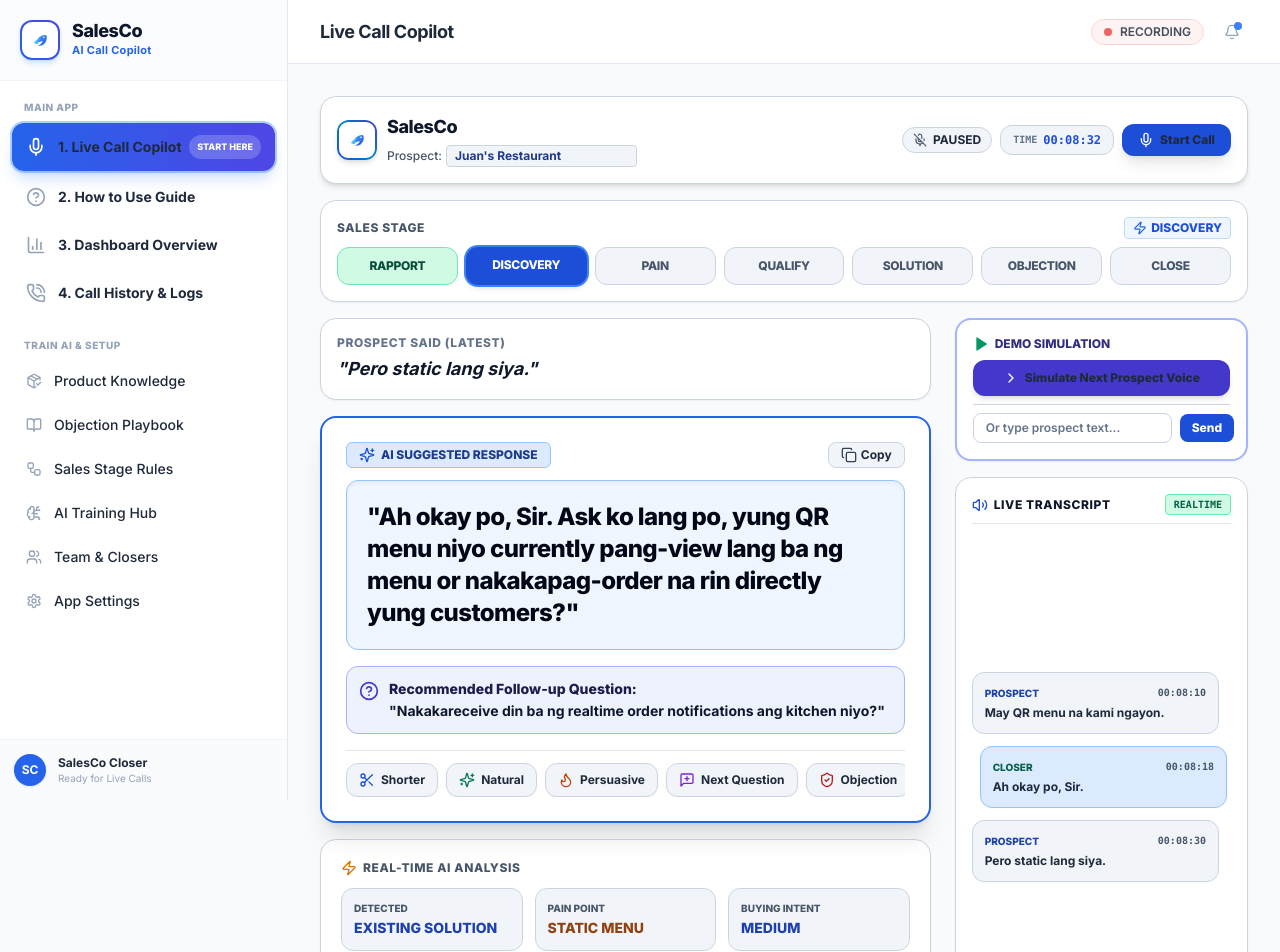
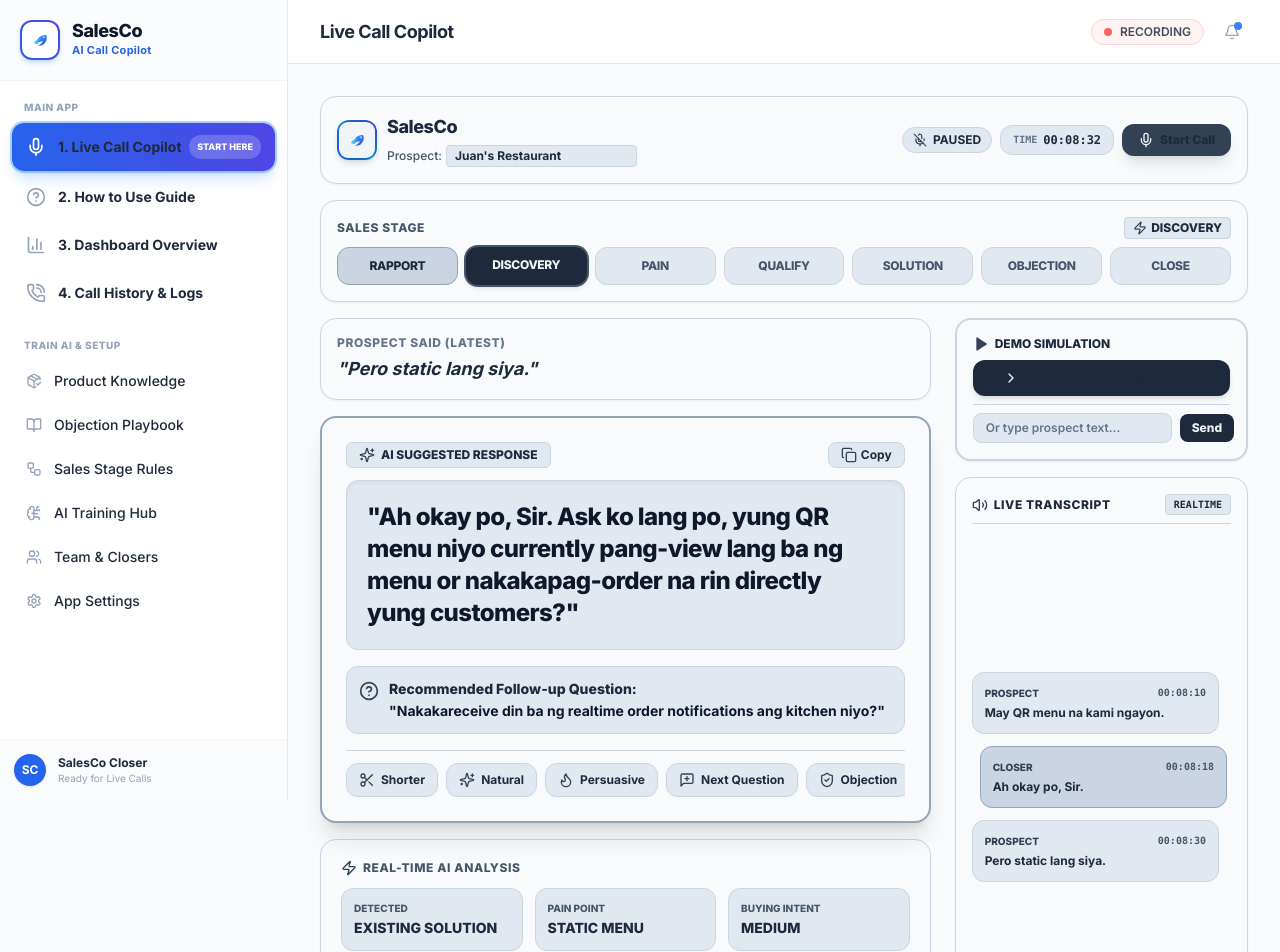
Before and after one commit to edgarxmendoxa74-blip/salesco., a React (Vite) app: page / in a window 1280 px wide. Shown: the top 952 px of the page. Built offline with nearby package versions, Linux system fonts and the light colour scheme.

Commit message:
style: replace all white text fonts with readable slate gray colors

```diff
--- a/src/pages/LiveCopilot.tsx
+++ b/src/pages/LiveCopilot.tsx
@@ -149,25 +149,25 @@ export const LiveCopilot: React.FC<LiveCopilotProps> = ({ onEndCall }) => {
     <div className="space-y-3 sm:space-y-4 max-w-5xl mx-auto pb-16 px-1 sm:px-0">
       <ConsentNoticeModal isOpen={showConsentModal} onConfirm={handleConfirmConsent} onCancel={() => setShowConsentModal(false)} />
 
-      {/* TOP COPILOT HEADER - High Contrast */}
-      <div className="bg-white p-3.5 sm:p-4 rounded-2xl border border-slate-300 shadow-md space-y-3 sm:space-y-0 sm:flex sm:items-center sm:justify-between">
+      {/* TOP COPILOT HEADER */}
+      <div className="bg-slate-50 p-3.5 sm:p-4 rounded-2xl border border-slate-300 shadow-sm space-y-3 sm:space-y-0 sm:flex sm:items-center sm:justify-between">
         <div className="flex items-center justify-between sm:justify-start gap-3">
           <div className="flex items-center gap-2.5">
             <div className="w-10 h-10 rounded-xl bg-gradient-to-tr from-blue-700 via-sky-600 to-indigo-700 p-0.5 shadow-md shrink-0">
-              <div className="w-full h-full bg-white rounded-[9px] flex items-center justify-center p-1">
+              <div className="w-full h-full bg-slate-100 rounded-[9px] flex items-center justify-center p-1">
                 <BlueBirdLogo size={22} />
               </div>
             </div>
             <div>
-              <h1 className="font-black text-base sm:text-lg text-slate-900 tracking-tight leading-none">SalesCo</h1>
+              <h1 className="font-black text-base sm:text-lg text-slate-800 tracking-tight leading-none">SalesCo</h1>
               <div className="flex items-center gap-1 mt-1 text-xs">
                 <span className="text-slate-600 font-medium">Prospect:</span>
                 <input type="text" value={prospectName} onChange={(e) => setProspectName(e.target.value)}
-                  className="bg-slate-100 border border-slate-300 rounded px-2 py-0.5 text-xs text-blue-900 font-bold focus:outline-none focus:border-blue-600 max-w-[130px] sm:max-w-none" />
+                  className="bg-slate-200 border border-slate-300 rounded px-2 py-0.5 text-xs text-slate-800 font-bold focus:outline-none focus:border-slate-500 max-w-[130px] sm:max-w-none" />
               </div>
             </div>
           </div>
-          <div className="px-2.5 py-1 rounded-lg bg-slate-100 border border-slate-300 text-xs font-mono font-bold text-slate-900 sm:hidden">
+          <div className="px-2.5 py-1 rounded-lg bg-slate-200 border border-slate-300 text-xs font-mono font-bold text-slate-800 sm:hidden">
             {formatDuration(seconds)}
           </div>
         </div>
@@ -183,36 +183,36 @@ export const LiveCopilot: React.FC<LiveCopilotProps> = ({ onEndCall }) => {
                 <span className="w-2 h-2 rounded-full bg-emerald-600" /><span>LIVE</span>
               </div>
             ) : (
-              <div className="flex items-center gap-1.5 px-2.5 py-1 rounded-full bg-slate-100 text-slate-600 text-xs font-bold border border-slate-300">
+              <div className="flex items-center gap-1.5 px-2.5 py-1 rounded-full bg-slate-200 text-slate-700 text-xs font-bold border border-slate-300">
                 <MicOff className="w-3.5 h-3.5" /><span>PAUSED</span>
               </div>
             )}
-            <div className="hidden sm:flex px-3 py-1.5 rounded-xl bg-slate-100 border border-slate-300 text-xs font-mono font-bold text-slate-900 items-center gap-1.5">
+            <div className="hidden sm:flex px-3 py-1.5 rounded-xl bg-slate-200 border border-slate-300 text-xs font-mono font-bold text-slate-800 items-center gap-1.5">
               <span className="text-slate-500 text-[10px]">TIME</span>
-              <span className="text-blue-700">{formatDuration(seconds)}</span>
+              <span className="text-slate-800">{formatDuration(seconds)}</span>
             </div>
           </div>
 
           {!isSessionActive ? (
             <button onClick={handleStartSession}
-              className="px-4 py-2 rounded-xl bg-blue-700 hover:bg-blue-800 text-white font-extrabold text-xs shadow-lg flex items-center gap-1.5 transition-all">
-              <Mic className="w-4 h-4 text-white" /><span>Start Call</span>
+              className="px-4 py-2 rounded-xl bg-slate-700 hover:bg-slate-800 text-slate-100 font-extrabold text-xs shadow-lg flex items-center gap-1.5 transition-all">
+              <Mic className="w-4 h-4 text-slate-100" /><span>Start Call</span>
             </button>
           ) : (
             <button onClick={handleFinishCall}
-              className="px-4 py-2 rounded-xl bg-red-600 hover:bg-red-700 text-white font-extrabold text-xs shadow-lg flex items-center gap-1.5 transition-all">
-              <PhoneOff className="w-4 h-4 text-white" /><span>End Call</span>
+              className="px-4 py-2 rounded-xl bg-red-600 hover:bg-red-700 text-slate-100 font-extrabold text-xs shadow-lg flex items-center gap-1.5 transition-all">
+              <PhoneOff className="w-4 h-4 text-slate-100" /><span>End Call</span>
             </button>
           )}
         </div>
       </div>
 
       {/* SALES STAGE BAR */}
-      <div className="bg-white p-3 sm:p-4 rounded-2xl border border-slate-300 shadow-sm overflow-x-auto no-scrollbar">
+      <div className="bg-slate-50 p-3 sm:p-4 rounded-2xl border border-slate-300 shadow-sm overflow-x-auto no-scrollbar">
         <div className="flex items-center justify-between text-xs mb-2 min-w-[300px]">
           <span className="font-extrabold text-slate-600 uppercase tracking-wider text-xs">Sales Stage</span>
-          <span className="font-extrabold text-blue-700 flex items-center gap-1 text-xs bg-blue-50 px-2 py-0.5 rounded border border-blue-200">
-            <Zap className="w-3.5 h-3.5 text-blue-600" />{aiAnalysis.current_stage.toUpperCase().replace('_', ' ')}
+          <span className="font-extrabold text-slate-800 flex items-center gap-1 text-xs bg-slate-200 px-2 py-0.5 rounded border border-slate-300">
+            <Zap className="w-3.5 h-3.5 text-slate-700" />{aiAnalysis.current_stage.toUpperCase().replace('_', ' ')}
           </span>
         </div>
         <div className="flex sm:grid sm:grid-cols-7 gap-1.5 sm:gap-2 min-w-[520px] sm:min-w-0">
@@ -224,10 +224,10 @@ export const LiveCopilot: React.FC<LiveCopilotProps> = ({ onEndCall }) => {
               <div key={s.key}
                 className={`py-2 px-2 sm:py-2.5 sm:px-1 text-center rounded-xl transition-all duration-200 shrink-0 sm:shrink ${
                   isActive
-                    ? 'bg-blue-700 text-white font-black ring-2 ring-blue-500 shadow-md'
+                    ? 'bg-slate-800 text-slate-100 font-black ring-2 ring-slate-600 shadow-md'
                     : isPast
-                    ? 'bg-emerald-100 text-emerald-900 font-bold border border-emerald-300'
-                    : 'bg-slate-100 text-slate-600 font-bold border border-slate-300'
+                    ? 'bg-slate-300 text-slate-800 font-bold border border-slate-400'
+                    : 'bg-slate-200 text-slate-600 font-bold border border-slate-300'
                 }`}
               >
                 <div className="text-xs font-black tracking-tight whitespace-nowrap">{s.label}</div>
@@ -242,19 +242,19 @@ export const LiveCopilot: React.FC<LiveCopilotProps> = ({ onEndCall }) => {
         <button
           onClick={() => setActiveTab('copilot')}
           className={`flex-1 py-2 rounded-lg transition-all flex items-center justify-center gap-1.5 ${
-            activeTab === 'copilot' ? 'bg-white text-blue-800 shadow font-black' : 'text-slate-700'
+            activeTab === 'copilot' ? 'bg-slate-700 text-slate-100 shadow font-black' : 'text-slate-700'
           }`}
         >
-          <Sparkles className="w-4 h-4 text-blue-600" />
+          <Sparkles className="w-4 h-4 text-slate-200" />
           <span>AI Suggestions</span>
         </button>
         <button
           onClick={() => setActiveTab('transcript')}
           className={`flex-1 py-2 rounded-lg transition-all flex items-center justify-center gap-1.5 ${
-            activeTab === 'transcript' ? 'bg-white text-blue-800 shadow font-black' : 'text-slate-700'
+            activeTab === 'transcript' ? 'bg-slate-700 text-slate-100 shadow font-black' : 'text-slate-700'
           }`}
         >
-          <Volume2 className="w-4 h-4 text-indigo-600" />
+          <Volume2 className="w-4 h-4 text-slate-200" />
           <span>Live Transcript ({transcripts.length})</span>
         </button>
       </div>
@@ -264,49 +264,49 @@ export const LiveCopilot: React.FC<LiveCopilotProps> = ({ onEndCall }) => {
         {/* LEFT COLUMN */}
         <div className={`lg:col-span-2 space-y-4 ${activeTab === 'transcript' ? 'hidden lg:block' : 'block'}`}>
           {/* LATEST PROSPECT STATEMENT */}
-          <div className="bg-white p-4 rounded-2xl border border-slate-300 shadow-sm">
+          <div className="bg-slate-50 p-4 rounded-2xl border border-slate-300 shadow-sm">
             <span className="text-xs font-extrabold text-slate-500 uppercase tracking-wider block mb-1">PROSPECT SAID (LATEST)</span>
-            <p className="text-base sm:text-lg font-bold text-slate-900 italic leading-snug">"{latestProspectMsg || 'Listening to prospect speech...'}"</p>
+            <p className="text-base sm:text-lg font-bold text-slate-800 italic leading-snug">"{latestProspectMsg || 'Listening to prospect speech...'}"</p>
           </div>
 
-          {/* AI SUGGESTED RESPONSE CARD - ULTRA HIGH CONTRAST */}
-          <div className="bg-white p-5 sm:p-6 rounded-2xl border-2 border-blue-600 shadow-xl relative overflow-hidden">
+          {/* AI SUGGESTED RESPONSE CARD - GRAY CONTRAST */}
+          <div className="bg-slate-50 p-5 sm:p-6 rounded-2xl border-2 border-slate-400 shadow-xl relative overflow-hidden">
             <div className="flex items-center justify-between mb-3">
-              <span className="px-3 py-1 rounded-md bg-blue-100 text-blue-900 text-xs font-black border border-blue-300 flex items-center gap-1.5">
-                <Sparkles className="w-4 h-4 text-blue-700" /> AI SUGGESTED RESPONSE
+              <span className="px-3 py-1 rounded-md bg-slate-200 text-slate-800 text-xs font-black border border-slate-300 flex items-center gap-1.5">
+                <Sparkles className="w-4 h-4 text-slate-700" /> AI SUGGESTED RESPONSE
               </span>
               <button onClick={handleCopyResponse}
-                className="flex items-center gap-1 px-3 py-1 rounded-lg bg-slate-100 hover:bg-slate-200 text-slate-800 text-xs font-bold border border-slate-300">
-                {copied ? <Check className="w-4 h-4 text-emerald-600" /> : <Copy className="w-4 h-4 text-slate-700" />}
+                className="flex items-center gap-1 px-3 py-1 rounded-lg bg-slate-200 hover:bg-slate-300 text-slate-800 text-xs font-bold border border-slate-300">
+                {copied ? <Check className="w-4 h-4 text-emerald-700" /> : <Copy className="w-4 h-4 text-slate-700" />}
                 <span>{copied ? 'Copied!' : 'Copy'}</span>
               </button>
             </div>
 
-            <div className="p-4 sm:p-5 rounded-xl bg-blue-50 border border-blue-300 shadow-inner mb-4">
-              <p className="text-lg sm:text-2xl font-extrabold text-slate-950 leading-relaxed tracking-tight">"{aiAnalysis.suggested_response}"</p>
+            <div className="p-4 sm:p-5 rounded-xl bg-slate-200 border border-slate-300 shadow-inner mb-4">
+              <p className="text-lg sm:text-2xl font-extrabold text-slate-900 leading-relaxed tracking-tight">"{aiAnalysis.suggested_response}"</p>
             </div>
 
             {aiAnalysis.next_question && (
-              <div className="mb-4 p-3 rounded-xl bg-indigo-50 border border-indigo-300 flex items-start gap-2.5">
-                <HelpCircle className="w-5 h-5 text-indigo-700 mt-0.5 shrink-0" />
+              <div className="mb-4 p-3 rounded-xl bg-slate-200 border border-slate-300 flex items-start gap-2.5">
+                <HelpCircle className="w-5 h-5 text-slate-700 mt-0.5 shrink-0" />
                 <div className="text-xs sm:text-sm">
-                  <span className="font-extrabold text-indigo-950">Recommended Follow-up Question:</span>
+                  <span className="font-extrabold text-slate-800">Recommended Follow-up Question:</span>
                   <p className="text-slate-900 font-bold mt-0.5">"{aiAnalysis.next_question}"</p>
                 </div>
               </div>
             )}
 
             {/* QUICK ACTIONS */}
-            <div className="flex items-center gap-2 overflow-x-auto no-scrollbar pt-3 border-t border-slate-200">
+            <div className="flex items-center gap-2 overflow-x-auto no-scrollbar pt-3 border-t border-slate-300">
               {([
-                { action: 'SHORTER' as const, icon: Scissors, label: 'Shorter', color: 'text-blue-700' },
-                { action: 'MORE_NATURAL' as const, icon: Sparkles, label: 'Natural', color: 'text-emerald-700' },
-                { action: 'MORE_PERSUASIVE' as const, icon: Flame, label: 'Persuasive', color: 'text-orange-700' },
-                { action: 'NEXT_QUESTION' as const, icon: MessageSquarePlus, label: 'Next Question', color: 'text-purple-700' },
-                { action: 'HANDLE_OBJECTION' as const, icon: ShieldCheck, label: 'Objection', color: 'text-red-700' },
+                { action: 'SHORTER' as const, icon: Scissors, label: 'Shorter', color: 'text-slate-700' },
+                { action: 'MORE_NATURAL' as const, icon: Sparkles, label: 'Natural', color: 'text-slate-700' },
+                { action: 'MORE_PERSUASIVE' as const, icon: Flame, label: 'Persuasive', color: 'text-slate-700' },
+                { action: 'NEXT_QUESTION' as const, icon: MessageSquarePlus, label: 'Next Question', color: 'text-slate-700' },
+                { action: 'HANDLE_OBJECTION' as const, icon: ShieldCheck, label: 'Objection', color: 'text-slate-700' },
               ]).map(({ action, icon: Icon, label, color }) => (
                 <button key={action} onClick={() => handleQuickAction(action)}
-                  className="px-3 py-2 rounded-xl bg-slate-100 hover:bg-slate-200 text-slate-900 text-xs font-bold flex items-center gap-1.5 border border-slate-300 shadow-sm shrink-0 whitespace-nowrap">
+                  className="px-3 py-2 rounded-xl bg-slate-200 hover:bg-slate-300 text-slate-800 text-xs font-bold flex items-center gap-1.5 border border-slate-300 shadow-sm shrink-0 whitespace-nowrap">
                   <Icon className={`w-4 h-4 ${color}`} /><span>{label}</span>
                 </button>
               ))}
@@ -314,28 +314,26 @@ export const LiveCopilot: React.FC<LiveCopilotProps> = ({ onEndCall }) => {
           </div>
 
           {/* AI ANALYSIS CARD */}
-          <div className="bg-white p-4 sm:p-5 rounded-2xl border border-slate-300 shadow-sm space-y-3">
+          <div className="bg-slate-50 p-4 sm:p-5 rounded-2xl border border-slate-300 shadow-sm space-y-3">
             <h3 className="text-xs font-black text-slate-600 uppercase tracking-wider flex items-center gap-1.5">
-              <Zap className="w-4 h-4 text-amber-600" /> REAL-TIME AI ANALYSIS
+              <Zap className="w-4 h-4 text-slate-700" /> REAL-TIME AI ANALYSIS
             </h3>
             <div className="grid grid-cols-3 gap-2 sm:gap-3">
-              <div className="p-2.5 sm:p-3 rounded-xl bg-slate-100 border border-slate-300">
+              <div className="p-2.5 sm:p-3 rounded-xl bg-slate-200 border border-slate-300">
                 <span className="text-[10px] text-slate-600 uppercase block font-extrabold">Detected</span>
-                <span className="text-xs sm:text-sm font-black text-blue-800 truncate block mt-0.5">{aiAnalysis.detected_label || 'EXISTING SOLUTION'}</span>
+                <span className="text-xs sm:text-sm font-black text-slate-800 truncate block mt-0.5">{aiAnalysis.detected_label || 'EXISTING SOLUTION'}</span>
               </div>
-              <div className="p-2.5 sm:p-3 rounded-xl bg-slate-100 border border-slate-300">
+              <div className="p-2.5 sm:p-3 rounded-xl bg-slate-200 border border-slate-300">
                 <span className="text-[10px] text-slate-600 uppercase block font-extrabold">Pain Point</span>
-                <span className="text-xs sm:text-sm font-black text-amber-800 truncate block mt-0.5">{aiAnalysis.pain_points[0]?.name || 'STATIC MENU'}</span>
+                <span className="text-xs sm:text-sm font-black text-slate-800 truncate block mt-0.5">{aiAnalysis.pain_points[0]?.name || 'STATIC MENU'}</span>
               </div>
-              <div className="p-2.5 sm:p-3 rounded-xl bg-slate-100 border border-slate-300">
+              <div className="p-2.5 sm:p-3 rounded-xl bg-slate-200 border border-slate-300">
                 <span className="text-[10px] text-slate-600 uppercase block font-extrabold">Buying Intent</span>
-                <span className={`text-xs sm:text-sm font-black uppercase truncate block mt-0.5 ${
-                  aiAnalysis.intent === 'high' ? 'text-emerald-800' : aiAnalysis.intent === 'medium' ? 'text-blue-800' : 'text-slate-700'
-                }`}>{aiAnalysis.intent}</span>
+                <span className="text-xs sm:text-sm font-black uppercase text-slate-800 truncate block mt-0.5">{aiAnalysis.intent}</span>
               </div>
             </div>
-            <p className="text-xs text-slate-800 leading-relaxed bg-slate-100 p-3 rounded-xl border border-slate-300 font-semibold">
-              <span className="font-black text-slate-950">AI Logic: </span>{aiAnalysis.reason}
+            <p className="text-xs text-slate-800 leading-relaxed bg-slate-200 p-3 rounded-xl border border-slate-300 font-semibold">
+              <span className="font-black text-slate-900">AI Logic: </span>{aiAnalysis.reason}
             </p>
           </div>
         </div>
@@ -343,44 +341,44 @@ export const LiveCopilot: React.FC<LiveCopilotProps> = ({ onEndCall }) => {
         {/* RIGHT COLUMN */}
         <div className={`space-y-4 flex flex-col ${activeTab === 'copilot' ? 'hidden lg:flex' : 'flex'}`}>
           {/* DEMO CONTROLS */}
-          <div className="bg-white p-4 rounded-2xl border-2 border-indigo-300 shadow-sm bg-indigo-50/50">
+          <div className="bg-slate-50 p-4 rounded-2xl border-2 border-slate-300 shadow-sm">
             <div className="flex items-center justify-between mb-2">
-              <span className="text-xs font-black text-indigo-900 flex items-center gap-1.5">
-                <Play className="w-4 h-4 text-emerald-600 fill-emerald-600" /> DEMO SIMULATION
+              <span className="text-xs font-black text-slate-800 flex items-center gap-1.5">
+                <Play className="w-4 h-4 text-slate-700 fill-slate-700" /> DEMO SIMULATION
               </span>
             </div>
             <button onClick={handleNextDemoStep}
-              className="w-full py-2.5 px-3 rounded-xl bg-indigo-700 hover:bg-indigo-800 text-white font-extrabold text-xs shadow-md flex items-center justify-center gap-1.5 mb-2 transition-all">
-              <ChevronRight className="w-4 h-4 text-white" /><span>Simulate Next Prospect Voice</span>
+              className="w-full py-2.5 px-3 rounded-xl bg-slate-800 hover:bg-slate-900 text-slate-100 font-extrabold text-xs shadow-md flex items-center justify-center gap-1.5 mb-2 transition-all">
+              <ChevronRight className="w-4 h-4 text-slate-100" /><span>Simulate Next Prospect Voice</span>
             </button>
             <div className="flex items-center gap-2 mt-2 pt-2 border-t border-slate-300">
               <input type="text" value={customInputText} onChange={(e) => setCustomInputText(e.target.value)}
                 onKeyDown={(e) => e.key === 'Enter' && handleSendCustomText('prospect')}
                 placeholder="Or type prospect text..."
-                className="flex-1 bg-white border border-slate-300 rounded-lg px-3 py-1.5 text-xs text-slate-900 font-semibold placeholder-slate-500 focus:outline-none focus:border-blue-600" />
-              <button onClick={() => handleSendCustomText('prospect')} className="p-1.5 rounded-lg bg-blue-700 text-white font-extrabold text-xs px-3">
+                className="flex-1 bg-slate-200 border border-slate-300 rounded-lg px-3 py-1.5 text-xs text-slate-900 font-semibold placeholder-slate-500 focus:outline-none focus:border-slate-500" />
+              <button onClick={() => handleSendCustomText('prospect')} className="p-1.5 rounded-lg bg-slate-800 text-slate-100 font-extrabold text-xs px-3">
                 Send
               </button>
             </div>
           </div>
 
           {/* LIVE TRANSCRIPT */}
-          <div className="bg-white p-4 rounded-2xl border border-slate-300 shadow-sm flex-1 flex flex-col justify-between min-h-[340px]">
-            <div className="flex items-center justify-between mb-3 border-b border-slate-200 pb-2">
-              <span className="text-xs font-black text-slate-900 uppercase tracking-wider flex items-center gap-1.5">
-                <Volume2 className="w-4 h-4 text-blue-700" /> LIVE TRANSCRIPT
+          <div className="bg-slate-50 p-4 rounded-2xl border border-slate-300 shadow-sm flex-1 flex flex-col justify-between min-h-[340px]">
+            <div className="flex items-center justify-between mb-3 border-b border-slate-300 pb-2">
+              <span className="text-xs font-black text-slate-800 uppercase tracking-wider flex items-center gap-1.5">
+                <Volume2 className="w-4 h-4 text-slate-700" /> LIVE TRANSCRIPT
               </span>
-              <span className="text-[10px] text-emerald-800 font-mono font-black bg-emerald-100 px-2 py-0.5 rounded border border-emerald-300">REALTIME</span>
+              <span className="text-[10px] text-slate-800 font-mono font-black bg-slate-200 px-2 py-0.5 rounded border border-slate-300">REALTIME</span>
             </div>
             <div className="space-y-3 overflow-y-auto max-h-[360px] pr-1 flex-1">
               {transcripts.map((t) => (
                 <div key={t.id} className={`p-3 rounded-xl text-xs space-y-1 ${
                   t.speaker === 'prospect'
-                    ? 'bg-slate-100 border border-slate-300 text-slate-900 mr-2'
-                    : 'bg-blue-100 border border-blue-300 text-blue-950 ml-2'
+                    ? 'bg-slate-200 border border-slate-300 text-slate-900 mr-2'
+                    : 'bg-slate-300 border border-slate-400 text-slate-900 ml-2'
                 }`}>
                   <div className="flex items-center justify-between text-[10px]">
-                    <span className={`font-black uppercase ${t.speaker === 'prospect' ? 'text-blue-800' : 'text-emerald-800'}`}>
+                    <span className="font-black uppercase text-slate-700">
                       {t.speaker === 'prospect' ? 'PROSPECT' : 'CLOSER'}
                     </span>
                     <span className="text-slate-600 font-mono font-bold">{t.timestamp}</span>
```
